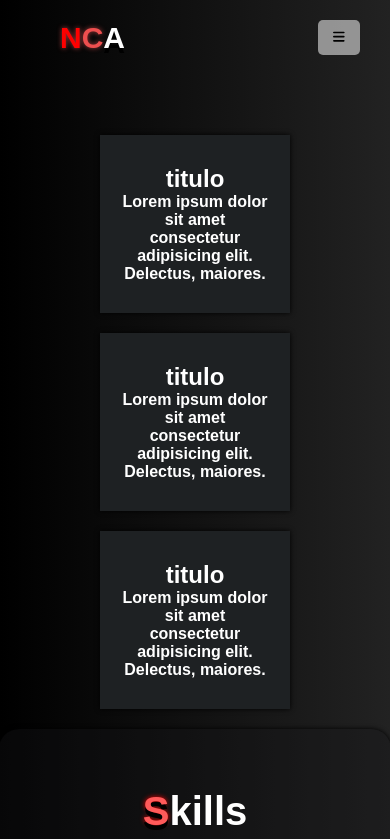
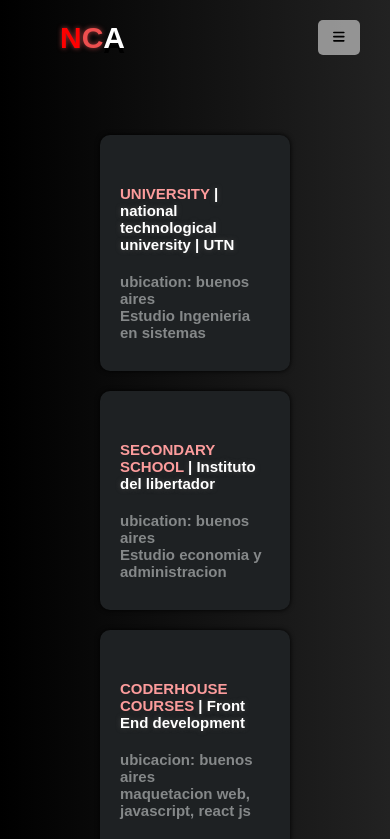
Before and after one commit to Nahuxc/Portfolio-NCA, a React (Vite) app: page /Skills in a window 390 px wide. Shown: the top 839 px of the page. Built offline with nearby package versions, Linux system fonts and the light colour scheme.

Commit message:
update-ResponsiveMD

```diff
--- a/src/AppResponsive.css
+++ b/src/AppResponsive.css
@@ -83,6 +83,7 @@
 
     .skll-sect-habilities .skill-box{
         width: 100%;
+        padding: 50px;
     }
 
     .skll-sect-habilities .skill-box img{
@@ -113,9 +114,34 @@
     }
 
 
+    .sect-services .box-services {
+        margin: 25px 35px;
+    }
 
     .box-services .box-services-titles{
         width: 100%;
+        padding: 50px;
     }
 
 }
+
+@media only screen and (max-width: 1600px){
+    .content .box-home{
+        min-height: 450px;
+    }
+
+    .content .sect-services{
+        min-height: 450px;
+    }
+}
+
+
+@media only screen and (max-width: 1440px){
+    .content .box-home{
+        min-height: 550px;
+    }
+
+    .content .sect-services{
+        min-height: 550px;
+    }
+}
--- a/src/components/PartServices/PartServices.css
+++ b/src/components/PartServices/PartServices.css
@@ -17,7 +17,6 @@
     justify-content: center;
     flex-wrap: wrap;
     margin: 25px 80px;
-    padding: 0px 0px 20px 0px;
     border-radius: 20px;
 }
 
--- a/src/components/Skills/Skills.css
+++ b/src/components/Skills/Skills.css
@@ -130,9 +130,26 @@
 .studios-sect{
     background-color: #1e2123;
     padding: 30px 20px;
-    text-align: center;
     margin: 10px;
+    border-radius: 10px;
     box-shadow: 0px 0px 5px   rgb(0, 0, 0);
     animation: sliderRight 1s ease forwards;
     transition: all 300ms;
 }
+
+.studios-sect span{
+    color: rgb(252, 156, 156);
+    text-transform: uppercase;
+    text-shadow: none;
+}
+
+.studios-sect h2{
+    font-size: 15px;
+    text-shadow: 0 0 5px rgb(69, 69, 69);
+    margin: 20px 0px;
+}
+
+.studios-sect p{
+    font-size: 15px;
+    color: #858889;
+}
--- a/src/components/Skills/Skills.jsx
+++ b/src/components/Skills/Skills.jsx
@@ -12,16 +12,19 @@ const Skills = () => {
     <div className='blog'>
       <div className='studios'>
         <div className='studios-sect'>
-          <h2>titulo</h2>
-          <p>Lorem ipsum dolor sit amet consectetur adipisicing elit. Delectus, maiores.</p>
+          <h2> <span>University</span> | national technological university | UTN</h2>
+          <p>ubication: buenos aires </p>
+          <p>Estudio Ingenieria en sistemas</p>
         </div>
         <div className='studios-sect'>
-          <h2>titulo</h2>
-          <p>Lorem ipsum dolor sit amet consectetur adipisicing elit. Delectus, maiores.</p>
+          <h2> <span>Secondary School</span> | Instituto del libertador</h2>
+          <p>ubication: buenos aires </p>
+          <p>Estudio economia y administracion </p>
         </div>
         <div className='studios-sect'>
-          <h2>titulo</h2>
-          <p>Lorem ipsum dolor sit amet consectetur adipisicing elit. Delectus, maiores.</p>
+          <h2> <span>CoderHouse Courses</span> | Front End development</h2>
+          <p>ubicacion: buenos aires</p>
+          <p>maquetacion web, javascript, react js</p>
         </div>
       </div>
         <div className='skill-sect'>
```
Also changed, not shown: vite.config.js.timestamp-1694900965624-80639c3e3c7ea.mjs (added, +10 -0 lines).
